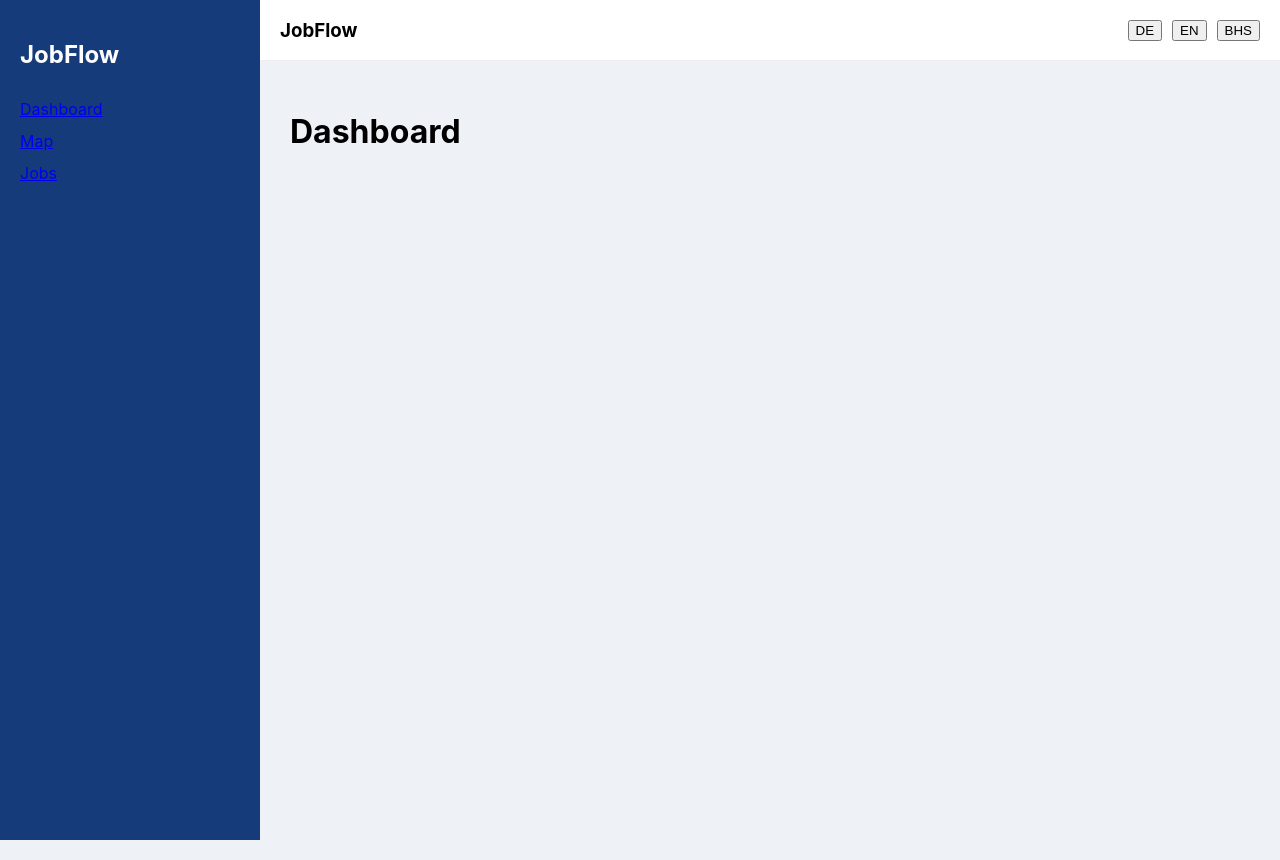
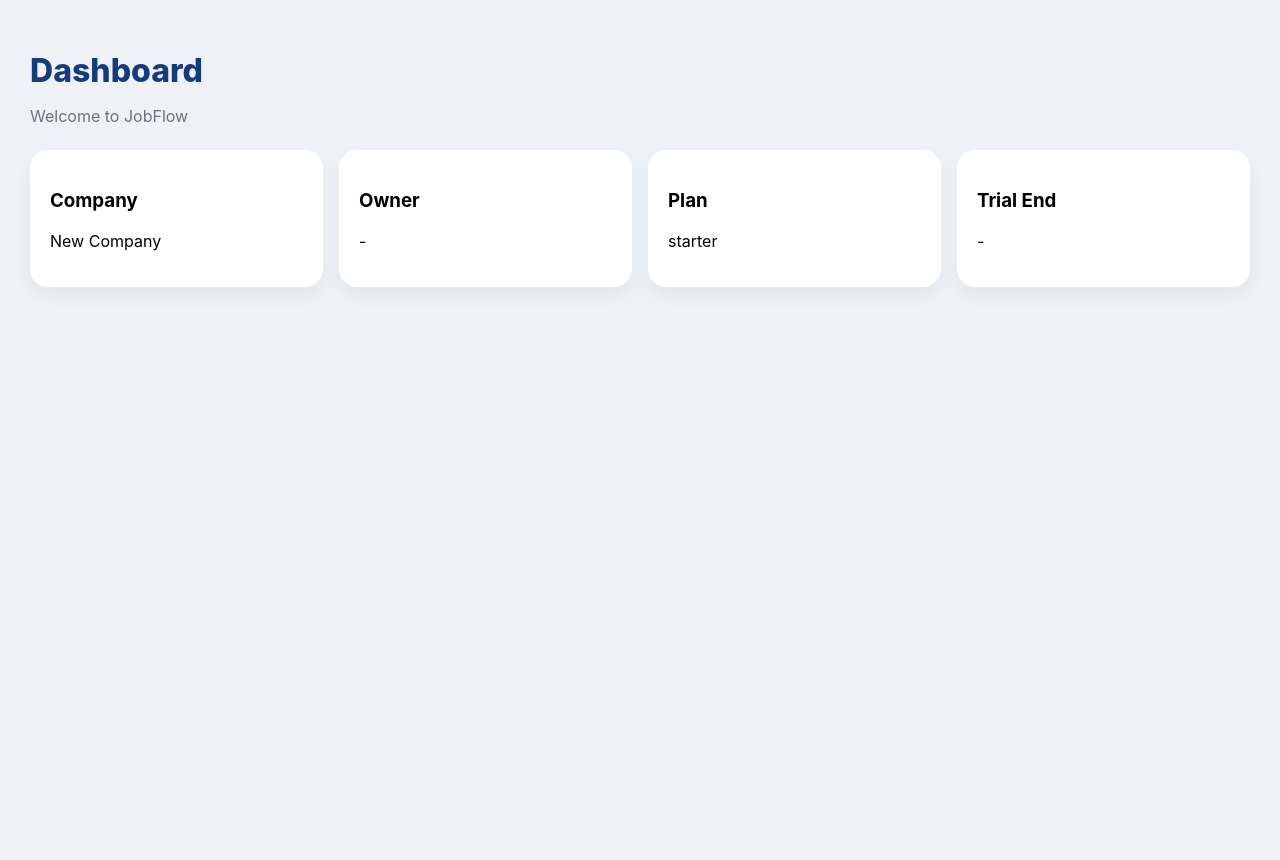
Before and after one commit to jobflow-app/jobflow-app, a Next.js app: page /dashboard in a window 1280 px wide. Built offline with nearby package versions, Linux system fonts and the light colour scheme; no server answers.

Commit message:
Update page.js

```diff
--- a/app/dashboard/page.js
+++ b/app/dashboard/page.js
@@ -1,52 +1,93 @@
-"use client"
+'use client'
 
-import { useState } from "react"
-import Topbar from "../../components/Topbar"
-import Sidebar from "../../components/Sidebar"
+import { useEffect, useState } from 'react'
+import { supabase } from '../../lib/supabase'
 
 export default function DashboardPage() {
+  const [userEmail, setUserEmail] = useState('')
+  const [company, setCompany] = useState(null)
 
-  const [language, setLanguage] = useState("de")
+  useEffect(() => {
+    async function loadData() {
+      if (!supabase) return
+
+      const { data: userData } = await supabase.auth.getUser()
+      const email = userData?.user?.email || ''
+      setUserEmail(email)
+
+      if (email) {
+        const { data: companyData } = await supabase
+          .from('companies')
+          .select('*')
+          .eq('owner_email', email)
+          .maybeSingle()
+
+        setCompany(companyData)
+      }
+    }
+
+    loadData()
+  }, [])
 
   return (
+    <main style={styles.page}>
+      <div style={styles.header}>
+        <h1 style={styles.title}>Dashboard</h1>
+        <p style={styles.subtitle}>Welcome to JobFlow</p>
+      </div>
 
-    <div style={styles.wrapper}>
-
-      <Sidebar language={language} />
-
-      <div style={styles.content}>
-
-        <Topbar
-          language={language}
-          setLanguage={setLanguage}
-        />
-
-        <div style={styles.dashboard}>
-
-          <h1>Dashboard</h1>
-
+      <div style={styles.grid}>
+        <div style={styles.card}>
+          <h3>Company</h3>
+          <p>{company?.company_name || 'New Company'}</p>
         </div>
 
+        <div style={styles.card}>
+          <h3>Owner</h3>
+          <p>{userEmail || '-'}</p>
+        </div>
+
+        <div style={styles.card}>
+          <h3>Plan</h3>
+          <p>{company?.plan || 'starter'}</p>
+        </div>
+
+        <div style={styles.card}>
+          <h3>Trial End</h3>
+          <p>{company?.trial_end || '-'}</p>
+        </div>
       </div>
-
-    </div>
-
+    </main>
   )
-
 }
 
 const styles = {
-
-wrapper:{
-  display:"flex"
-},
-
-content:{
-  flex:1
-},
-
-dashboard:{
-  padding:"30px"
+  page: {
+    minHeight: '100vh',
+    background: '#eef2f7',
+    padding: '30px',
+  },
+  header: {
+    marginBottom: '24px',
+  },
+  title: {
+    fontSize: '32px',
+    fontWeight: '800',
+    color: '#163b7a',
+    marginBottom: '8px',
+  },
+  subtitle: {
+    color: '#6b7280',
+  },
+  grid: {
+    display: 'grid',
+    gap: '16px',
+    gridTemplateColumns: 'repeat(auto-fit, minmax(220px, 1fr))',
+  },
+  card: {
+    background: '#fff',
+    borderRadius: '18px',
+    padding: '20px',
+    boxShadow: '0 8px 20px rgba(0,0,0,0.05)',
+  },
 }
-
-}
```
